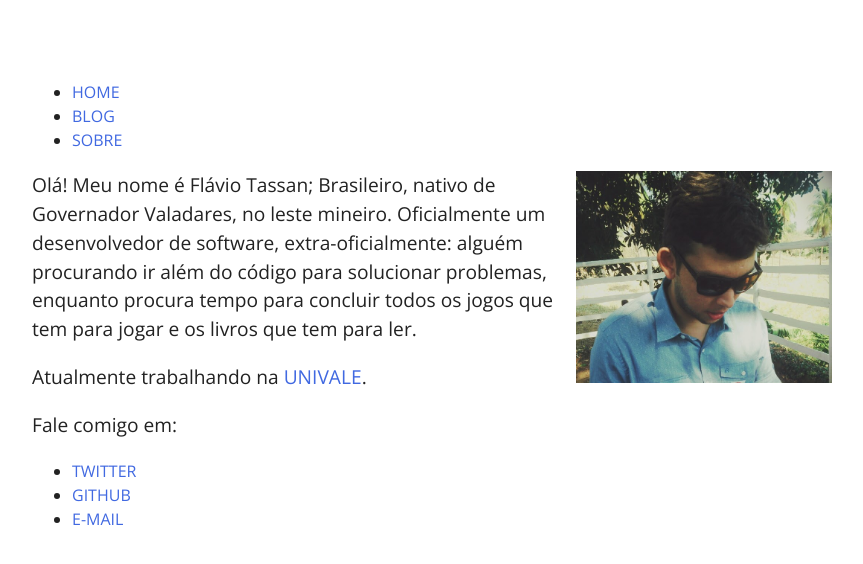
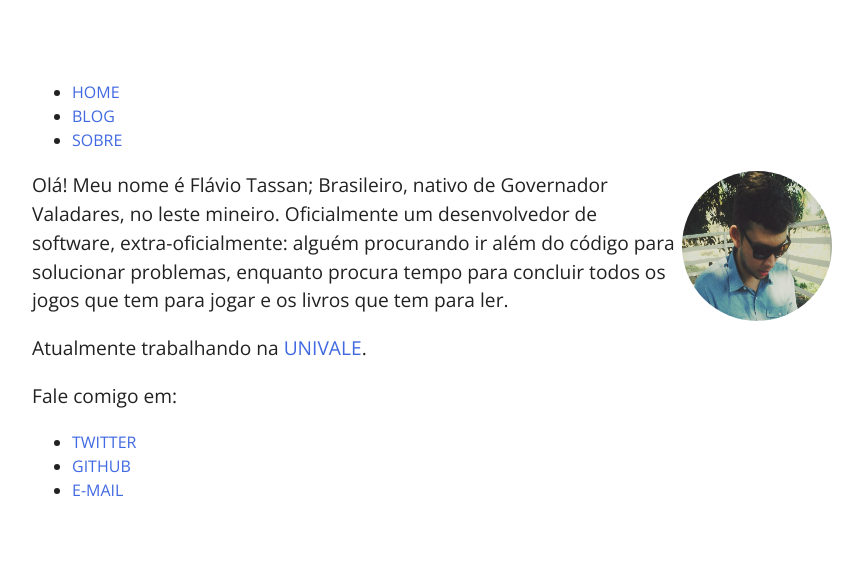
Before and after one commit to tassan/tassan.github.io, a Jekyll site: the page built from about/index.html, in a window 1280 px wide. Shown: the top 564 px of the page, without its empty margins (208-1071 px from the left). Built offline with Jekyll 4.4.1, drawn with Linux system fonts in a browser that asks for light colours; nearby versions of some CDN libraries.

Commit message:
profile picture

```diff
--- a/css/style.css
+++ b/css/style.css
@@ -87,3 +87,13 @@ code {
 pre {
   padding: 1em;
 }
+
+.profile-picture {
+  display: inline-block;
+  width: 150px;
+  height: 150px;
+  border-radius: 50%;
+  background-repeat: no-repeat;
+  background-position: center center;
+  background-size: cover;
+}
```
